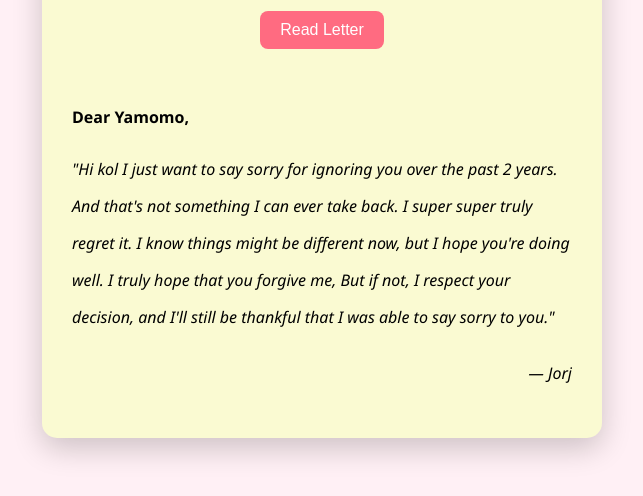
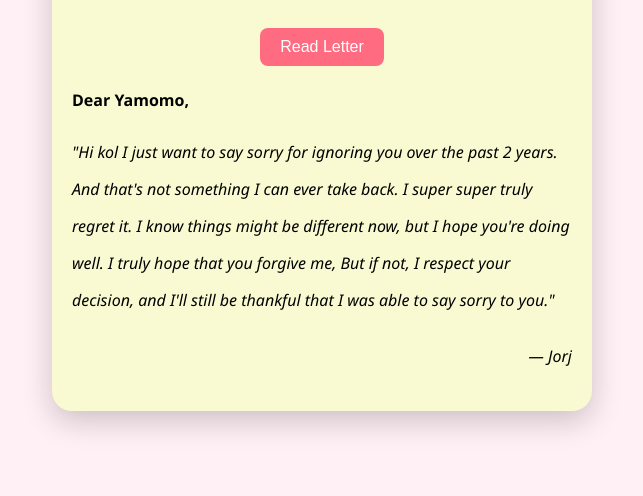
Before and after one commit to peloniogeorge7-svg/SorryKol, a plain HTML site: page index.html in a window 1280 px wide. Both pictures are taken after a click on the button "Read Letter". Shown: the part 260-756 px from the top of the page, without its empty margins (318-961 px from the left). Drawn offline with Linux system fonts and the light colour scheme.

Commit message:
Update style.css

```diff
--- a/style.css
+++ b/style.css
@@ -10,8 +10,8 @@ body {
 .container {
     text-align: center;
     background: lightgoldenrodyellow;
-    padding: 30px;
-    border-radius: 15px;
+    padding: 20px;
+    border-radius: 20px;
     box-shadow: 0 10px 30px rgba(0, 0, 0, 0.2);
     width: 80%;
     max-width: 500px;
@@ -33,7 +33,7 @@ button:hover {
     background: #ff4c61;
 }
 .letter {
-    margin-top: 50px;
+    margin-top: 15px;
     text-align: left;
     line-height: 2.3;
     opacity: 0;
```
